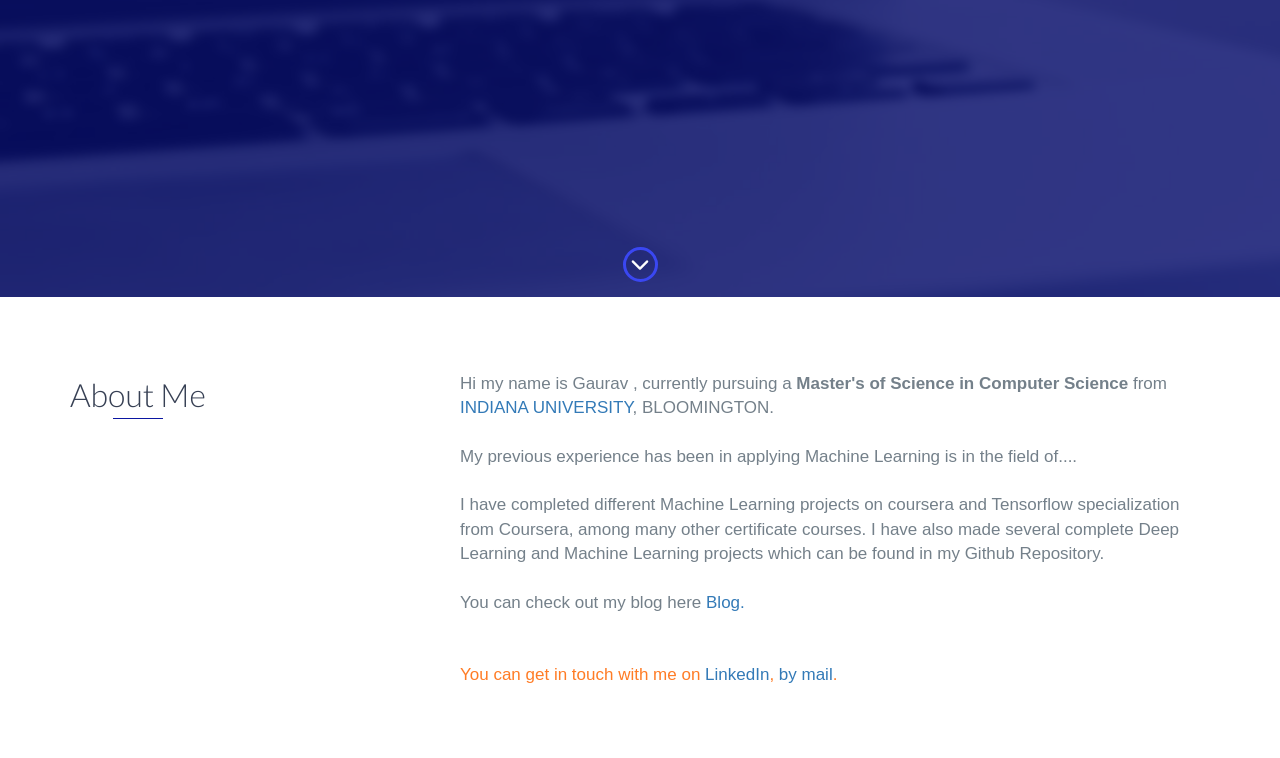
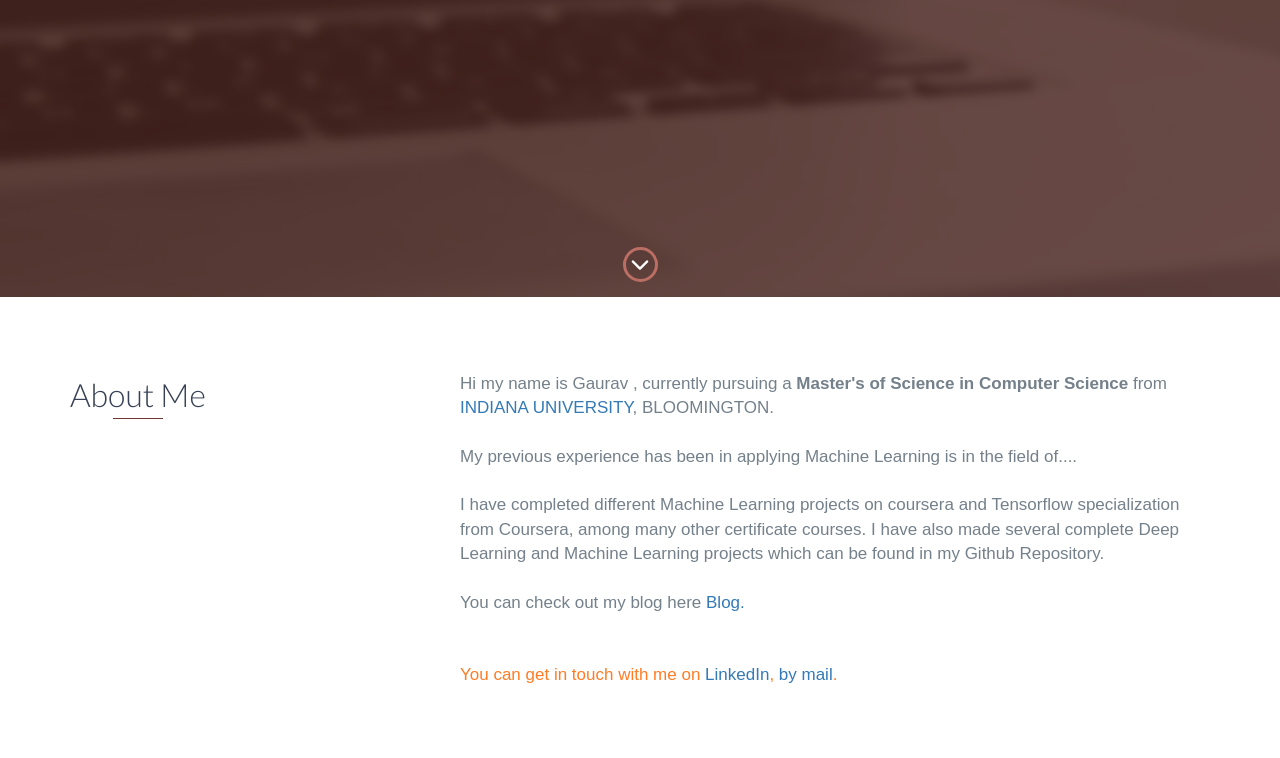
Before and after one commit to GauravVanmane/Home, a website: page index.html in a window 1280 px wide. Shown: the part 503-1261 px from the top of the page. Drawn offline with nearby package versions, Linux system fonts and the light colour scheme; files that its build step writes are made by us from their sources.

Commit message:
Update styles.scss

```diff
--- a/scss/styles.scss
+++ b/scss/styles.scss
@@ -34,11 +34,11 @@
 */
 
 // Define base and accent colors
-$base-color: #0b16a1;
+$base-color: #6e3831;
 $base-color-hover: darken($base-color, 10%);
 
 // Define background colors
-$background: #0b16a1;
+$background: #ffff;
 $background-alt: #f2f2f5;
 
 // Define border colors
```
